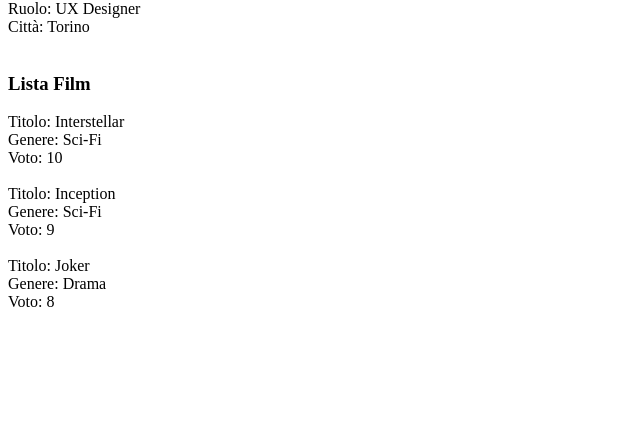
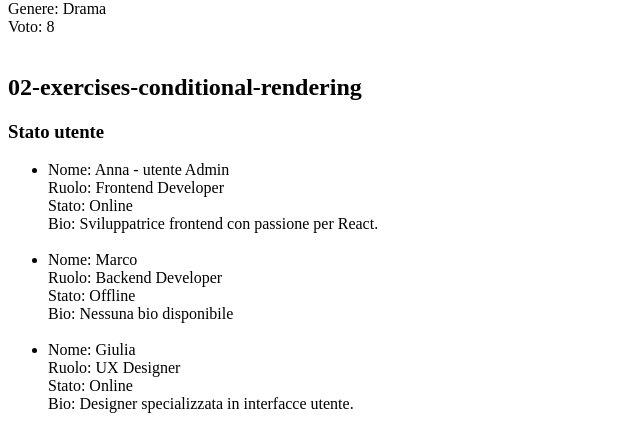
Before and after one commit to Damiana-Arangio/react-practice, a React (Vite) app: page / in a window 1280 px wide. Shown: the part 736-1180 px from the top of the page, without its empty margins (0-640 px from the left). Before the commit the page ends 1073 px from the top, so only its background shows below. Built offline with nearby package versions, Linux system fonts and the light colour scheme.

Commit message:
feat: aggiunto esercizio sul conditional rendering

```diff
--- a/src/App.jsx
+++ b/src/App.jsx
@@ -3,6 +3,7 @@
 import ProductsList from "./exercises/01-liste-map/ProductsList"
 import UserList from "./exercises/02-props/01-product-list-card/UserList"
 import MovieList from "./exercises/02-props/02-movie-list-card/MovieList"
+import UserStatusList from "./exercises/03-conditional-rendering/01-user-status/UserStatusList"
 
 function App() {
 
@@ -16,6 +17,8 @@
         <h2> 02-exercises-props </h2>
           <UserList/>
           <MovieList/>
+        <h2> 02-exercises-conditional-rendering </h2>
+          <UserStatusList />
     </>
   )
 }
--- /dev/null
+++ b/src/exercises/03-conditional-rendering/01-user-status/UserStatusCard.jsx
@@ -0,0 +1,18 @@
+
+function UserStatusCard(props) {
+    const {user} = props;
+
+    return (
+
+        <>
+            <div>Nome: {user.name} { user.isAdmin && " - utente Admin"}</div>
+            <div>Ruolo: {user.role}</div>
+            <div className={user.isOnline ? "user-card active" : "user-card"}>
+                Stato: {user.isOnline ? "Online" : "Offline"}</div>
+            <div>Bio: {user.bio || "Nessuna bio disponibile"}</div>
+            <br />
+        </>
+    )
+}
+
+export default UserStatusCard;
--- /dev/null
+++ b/src/exercises/03-conditional-rendering/01-user-status/UserStatusList.jsx
@@ -0,0 +1,25 @@
+import users from "./users.js"
+import UserStatusCard from "./UserStatusCard.jsx";
+
+function UserStatusList() {
+
+    return(
+
+        <>
+            <h3>Stato utente</h3>
+
+            <ul>
+                {users.map( user => (
+                    <li key={user.id}>
+                        <UserStatusCard
+                            user = {user}
+                        />
+                    </li>
+                ))}
+            </ul>
+        </>
+
+    )
+}
+
+export default UserStatusList;
--- /dev/null
+++ b/src/exercises/03-conditional-rendering/01-user-status/users.js
@@ -0,0 +1,28 @@
+const users = [
+    {
+        id: 1,
+        name: "Anna",
+        role: "Frontend Developer",
+        isOnline: true,
+        isAdmin: true,
+        bio: "Sviluppatrice frontend con passione per React."
+    },
+    {
+        id: 2,
+        name: "Marco",
+        role: "Backend Developer",
+        isOnline: false,
+        isAdmin: false,
+        bio: ""
+    },
+    {
+        id: 3,
+        name: "Giulia",
+        role: "UX Designer",
+        isOnline: true,
+        isAdmin: false,
+        bio: "Designer specializzata in interfacce utente."
+    }
+];
+
+export default users;
```
Also changed, not shown: src/exercises/02-props/01-user-list-card/Testo.txt (renamed from src/exercises/02-props/01-product-list-card/Testo.txt), src/exercises/02-props/01-user-list-card/UserCard.jsx (renamed from src/exercises/02-props/01-product-list-card/UserCard.jsx), src/exercises/02-props/01-user-list-card/UserList.jsx (renamed from src/exercises/02-props/01-product-list-card/UserList.jsx), src/exercises/02-props/01-user-list-card/users.js (renamed from src/exercises/02-props/01-product-list-card/users.js), src/exercises/03-conditional-rendering/01-user-status/Testo.txt (added), 1 other file (tests, documents, lock files or other folders).
